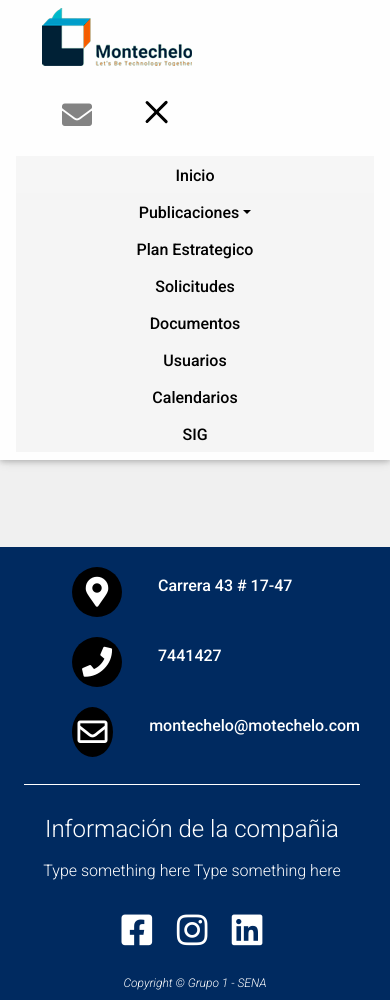
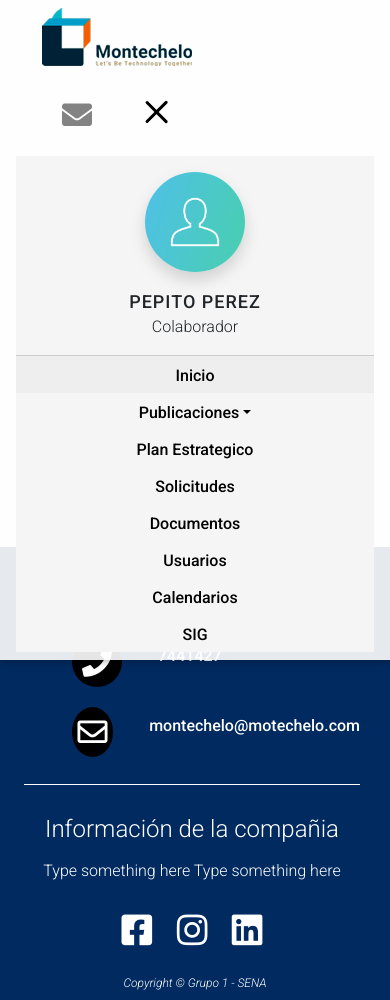
Before and after one commit to jaiderbernal90/p_montechelo, a PHP site: page /view/admin/home.php in a window 390 px wide, after a click that opens the changed part. Run offline with PHP 8.4, Linux system fonts and the light colour scheme; some libraries are stand-ins or nearby versions.

Commit message:
Menu terminado V1

```diff
--- a/css/menu.css
+++ b/css/menu.css
@@ -39,6 +39,9 @@
     font-weight: 500;
     letter-spacing: 1px;
 }
+.avatar{
+    cursor: pointer;
+}
 .icon-message{
     font-size: 30px;
     padding-top: 10px;
@@ -51,38 +54,47 @@
     margin-top: 10px !important;
     background: #f5f5f5;
 }
+.sec-respon{
+    background: rgb(245,245,245);
+    border-bottom: .5px solid #ccc;
+}
 .content-menu > li > a{
     color: #000 !important;
     font-weight: 500;
     padding-bottom: 5px;
 }
 .content-drop{
-    height: 0px;
-    width: 100%;
-    background: #eeeeee;
-    color: #000 !important;
-    transition-property: all;
-    transition-duration: .3s;
-    transition-timing-function: linear;
-    transition-delay: 0s;
+    justify-content: center;
+    text-align: center;
+    margin: auto !important;
+    height: auto;
+    width: 90%;
+    color: black !important;
+    background: #f2f2f2;
 }
-.drop:hover > .content-drop{
-    height: 120px;
-    width: 100%;
-    display: block;
-    color: black !important;
+.active{
+    background: rgba(228, 228, 228,.5);
 }
-.drop:hover > .content-drop > li > a{
-    font-size: 16px;
+.nav-link{
+    transition: linear .1s !important;
+}
+.nav-link:hover{
+    background: rgb(255, 255, 255);
+}
+.navbar .dropdown-menu {
+    position: relative !important;
+    margin-top: 0;
+}
+.navbar .dropdown-menu a {
+    padding: 5px !important;
+    font-weight: 500;
+    color: rgb(75, 75, 75) !important;
+}
+.dropdown-item:hover{
+    background: #ffffff !important;
 }
 .content-drop > li > a{
     color: black !important;
-    font-size: 0px;
-    width: 100%;
-    transition-property: all;
-    transition-duration: .4s !important;
-    transition-timing-function: linear;
-    transition-delay: 0s;
 }
 /*MENU BOOTSTRAP*/
 /* Icon 1 */
--- a/js/menu.js
+++ b/js/menu.js
@@ -12,4 +12,5 @@ $(document).ready(function () {
 
       $('.animated-icon3').toggleClass('open');
     });
+
   });
--- a/view/admin/home.php
+++ b/view/admin/home.php
@@ -18,78 +18,15 @@
 </head>
 <body class="scrollbar-light-blue">
    <!--Navbar-->
-    <nav class="navbar navbar-dark menu-bar fixed-top">
-        <!-- Navbar brand -->
-        <img src="../../img/Brandcolor-little-menu.png" alt="" class="logo-menu">
-        <main class="navbar-toggler d-flex">
-            <div class="group-cont navbar-toggler">
-            <!-- Message and user -->
-                <ul class="navbar-nav ml-auto nav-flex-icons">
-                    <p class="text-dark pt-4 text-menu  d-none d-lg-block ">PEPITO PEREZ</p>
-                    <li class="nav-item">
-                    <a class="nav-link waves-effect waves-light" id="btnn">
-                        <i class="fas fa-envelope icon-message px-3"></i>
-                    </a>
-                    </li>
-                    <li class="nav-item avatar dropdown img-icon px-2  d-none d-lg-block">
-                        <img src="../../img/user.png" width="42" height="42" class="rounded-circle z-depth-0"
-                        alt="avatar image">
-                    </li>
-                </ul>
-            </div>
-            <!-- Collapse button -->
-            <button class="navbar-toggler third-button text-dark" type="button" data-toggle="collapse" data-target="#navbarSupportedContent22"
-            aria-controls="navbarSupportedContent22" aria-expanded="false" aria-label="Toggle navigation">
-            <div class="animated-icon3"><span></span><span></span><span></span></div>
-            </button>
-        </main>
-        <!-- Collapsible content -->
-        <div class="collapse navbar-collapse li-menu" id="navbarSupportedContent22">
-            <!-- Links -->
-            <ul class="navbar-nav mr-auto text-center content-menu">
-                <li class="nav-item active">
-                    <a class="nav-link" href="#">Inicio <span class="sr-only">(current)</span></a>
-                </li>
-                <li class="nav-item drop">
-                    <a class="nav-link dropdown-toggle" href="#">Publicaciones</a>
-                    <main class="text-center content-drop" aria-labelledby="navbarDropdownMenuLink-555">
-                        <li class="nav-item">
-                            <a class="nav-link" href="#">Noticias</a>
-                        </li>
-                        <li class="nav-item">
-                            <a class="nav-link" href="#">Anuncios</a>
-                        </li>
-                        <li class="nav-item">
-                            <a class="nav-link" href="#">Agregar Publicacion</a>
-                        </li>
-                    </main>
-                </li>
-                <li class="nav-item">
-                    <a class="nav-link" href="#">Plan Estrategico</a>
-                </li>
-                <li class="nav-item">
-                    <a class="nav-link" href="#">Solicitudes</a>
-                </li>
-                <li class="nav-item">
-                    <a class="nav-link" href="#">Documentos</a>
-                </li>
-                <li class="nav-item">
-                    <a class="nav-link" href="#">Usuarios</a>
-                </li>
-                <li class="nav-item">
-                    <a class="nav-link" href="#">Calendarios</a>
-                </li>
-                <li class="nav-item">
-                    <a class="nav-link" href="#">SIG</a>
-                </li>
-            </ul>
-            <!-- Links -->
-        </div>
-        <!-- Collapsible content -->
-    </nav>
+        <?php include('../header.html') ?>
     <!--/.Navbar-->
+
+
     <div class="mt-5 sec" style="margin-top:1000px !important; ">
     </div>
+
+
+
     <!--FOOTER -->
     <footer class="footer-login container-fluid p-0 m-0">
         <?php include('../footer.html')?>
--- a/view/header.html
+++ b/view/header.html
@@ -0,0 +1,81 @@
+<!--Navbar-->
+<nav class="navbar navbar-dark menu-bar fixed-top">
+    <!-- Navbar brand -->
+    <img src="../../img/Brandcolor-little-menu.png" alt="" class="logo-menu">
+    <main class="navbar-toggler d-flex">
+        <div class="group-cont navbar-toggler">
+        <!-- Message and user -->
+            <ul class="navbar-nav ml-auto nav-flex-icons">
+                <p class="text-dark pt-4 text-menu  d-none d-lg-block ">PEPITO PEREZ</p>
+                <li class="nav-item">
+                <a class="nav-link waves-effect waves-light" id="btnn">
+                    <i class="fas fa-envelope icon-message px-3"></i>
+                </a>
+                </li>
+                <li class="nav-item avatar img-icon px-2  d-none d-lg-block">
+                    <img src="../../img/user.png" width="42" height="42" class="rounded-circle z-depth-0"
+                    alt="avatar image">
+                </li>
+            </ul>
+        </div>
+        <!-- Collapse button -->
+        <button class="navbar-toggler third-button text-dark" type="button" data-toggle="collapse" data-target="#navbarSupportedContent22"
+        aria-controls="navbarSupportedContent22" aria-expanded="false" aria-label="Toggle navigation">
+        <div class="animated-icon3"><span></span><span></span><span></span></div>
+        </button>
+    </main>
+    <!-- Collapsible content -->
+    <div class="collapse navbar-collapse li-menu" id="navbarSupportedContent22">
+        <!-- REPONSIVE MOBILE PERFIL -->
+        <div class="text-center sec-respon pt-3 d-block d-lg-none">
+            <img src="../../img/user.png" alt="" width="100" height="100" class="mb-3 shadow rounded-circle">
+            <div class="mb-3">
+                <p class="text-menu mb-0">PEPITO PEREZ</p>
+                <div class="sub-text">
+                    <span>Colaborador</span>
+                </div>
+            </div>
+        </div>
+        <!-- Links -->
+        <ul class="navbar-nav mr-auto text-center content-menu">
+            <li class="nav-item active">
+                <a class="nav-link" href="#">Inicio <span class="sr-only">(current)</span></a>
+            </li>
+            <li class="nav-item drop dropdown text-center">
+                <a class="nav-link dropdown-toggle" aria-labelledby="navbarDropdownMenuLink-555" data-toggle="dropdown"
+            aria-haspopup="true" aria-expanded="false" href="#">Publicaciones</a>
+                <main class="text-center content-drop dropdown-menu dropdown-secondary" aria-labelledby="navbarDropdownMenuLink-555">
+                    <li class="dropdown-item">
+                        <a class="nav-link" href="#">Noticias</a>
+                    </li>
+                    <li class="dropdown-item">
+                        <a class="nav-link" href="#">Anuncios</a>
+                    </li>
+                    <li class="dropdown-item">
+                        <a class="nav-link" href="#">Agregar Publicacion</a>
+                    </li>
+                </main>
+            </li>
+            <li class="nav-item">
+                <a class="nav-link" href="#">Plan Estrategico</a>
+            </li>
+            <li class="nav-item">
+                <a class="nav-link" href="#">Solicitudes</a>
+            </li>
+            <li class="nav-item">
+                <a class="nav-link" href="#">Documentos</a>
+            </li>
+            <li class="nav-item">
+                <a class="nav-link" href="#">Usuarios</a>
+            </li>
+            <li class="nav-item">
+                <a class="nav-link" href="#">Calendarios</a>
+            </li>
+            <li class="nav-item">
+                <a class="nav-link" href="#">SIG</a>
+            </li>
+        </ul>
+        <!-- Links -->
+    </div>
+    <!-- Collapsible content -->
+</nav>
```
